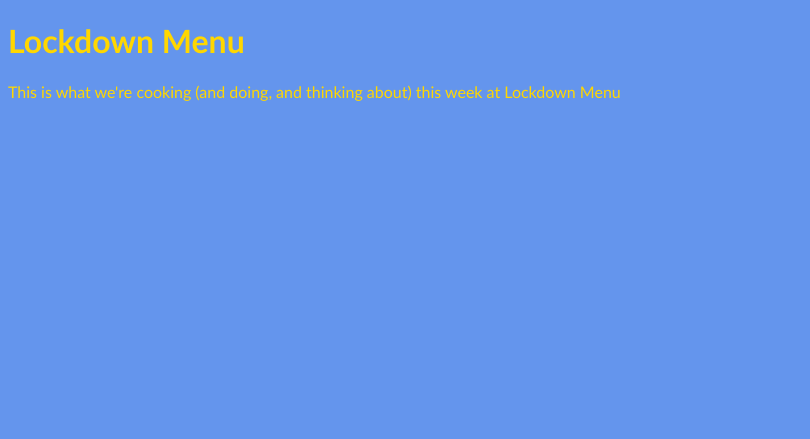
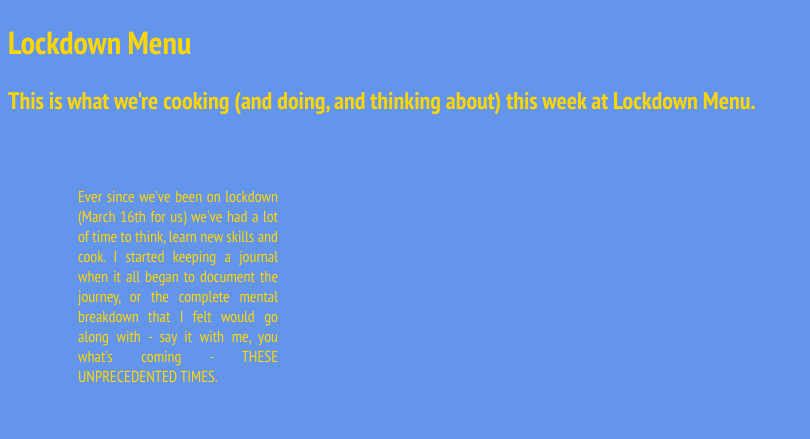
Before and after one commit to j9ctr/j9ctr.github.io, a plain HTML site: page unit_1/index.html in a window 1280 px wide. Shown: the whole page, without its empty margins (0-810 px from the left). Drawn offline with Linux system fonts and the light colour scheme.

Commit message:
Unit 2 Project Mockups

```diff
--- a/unit_1/css/style.css
+++ b/unit_1/css/style.css
@@ -2,7 +2,16 @@ body	{
 	background-color: #6495ED;
 }
 
-h1, p {
+h1, h2, p {
 	color: #FFD700;
-	font-family: calibri, sans serif
+	font-family:'PT Sans Narrow', sans-serif;
 }
+
+.intro {
+	color: #FFD700;
+	display: block;
+	width: 200px;
+	padding: 50px;
+	margin: 20px;
+	text-align: justify;
+}
--- a/unit_1/index.html
+++ b/unit_1/index.html
@@ -5,10 +5,15 @@
 
 	<link rel="stylesheet" type="text/css" href="css/style.css">
 
+	<link href="https://fonts.googleapis.com/css2?family=PT+Sans+Narrow:wght@400;700&display=swap" rel="stylesheet">
+
 </head>
 <body>
 	<h1>Lockdown Menu</h1>
-	<p>This is what we're cooking (and doing, and thinking about) this week at Lockdown Menu</p>
+	<h2>This is what we're cooking (and doing, and thinking about) this week at Lockdown Menu.</h2>
+	<p class="intro">Ever since we've been on lockdown (March 16th for us) we've had a lot of time to think, learn new skills and cook. I started keeping a journal when it all began to document the journey, or the complete mental breakdown that I felt would go along with - say it with me, you what's coming - THESE UNPRECEDENTED TIMES.</p>
+
+
 
 </body>
 </html>
```
Also changed, not shown: Unit_2_Project_mockup1.png (added), Unit_2_Project_mockup2.png (added), 2 other files.
